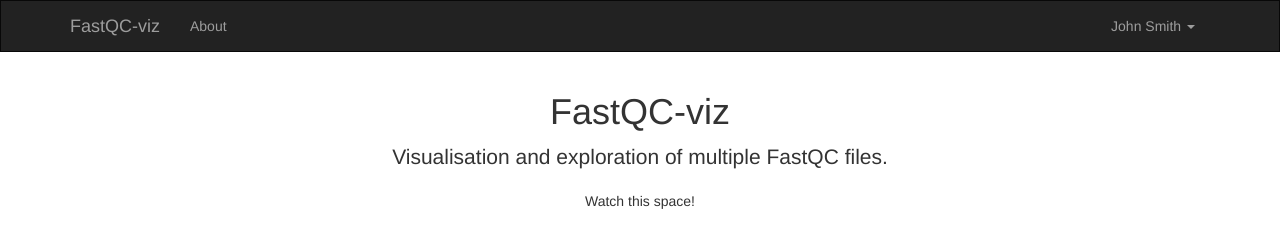
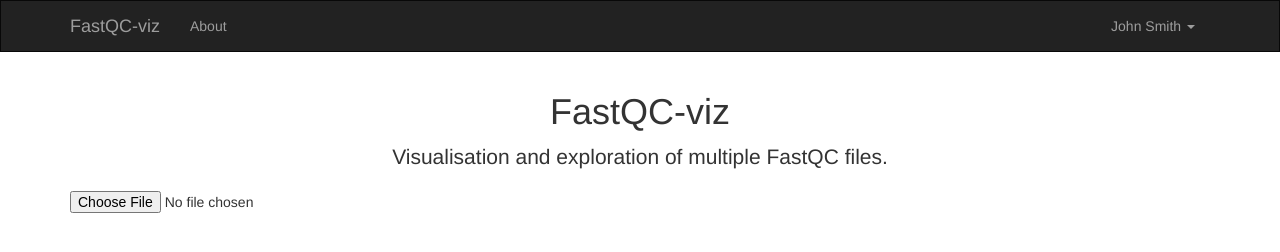
Before and after one commit to starcalibre/fastQC-viz, a website: page public/index.html in a window 1280 px wide. Drawn offline with nearby package versions, Linux system fonts and the light colour scheme.

Commit message:
Add function to upload file and parse as JSON

```diff
--- a/public/index.html
+++ b/public/index.html
@@ -2,13 +2,13 @@
 <html>
 <head lang="en">
     <meta charset="UTF-8">
+    <title>FastQC-viz</title>
     <!-- DEPENDENCIES -->
     <script src="components/jquery/dist/jquery.js"></script>
     <link rel="stylesheet" href="components/bootstrap/dist/css/bootstrap.css">
     <script src="components/bootstrap/dist/js/bootstrap.js"></script>
-    <!-- CUSTOM CSS/JS -->
+    <!-- CUSTOM CSS -->
     <link rel="stylesheet" href="css/style.css">
-    <title>FastQC-viz</title>
 </head>
 <body>
 <!-- TOP NAVBAR -->
@@ -48,10 +48,10 @@
         <div class="col-lg-12 text-center">
             <h1>FastQC-viz</h1>
             <p class="lead">Visualisation and exploration of multiple FastQC files.</p>
-            <p>Watch this space!</p>
+            <p><input type="file" name="file" id="file"></p>
         </div>
     </div>
 </div>
-
 </body>
+<script src="js/fastqc.js"></script>
 </html>
```
